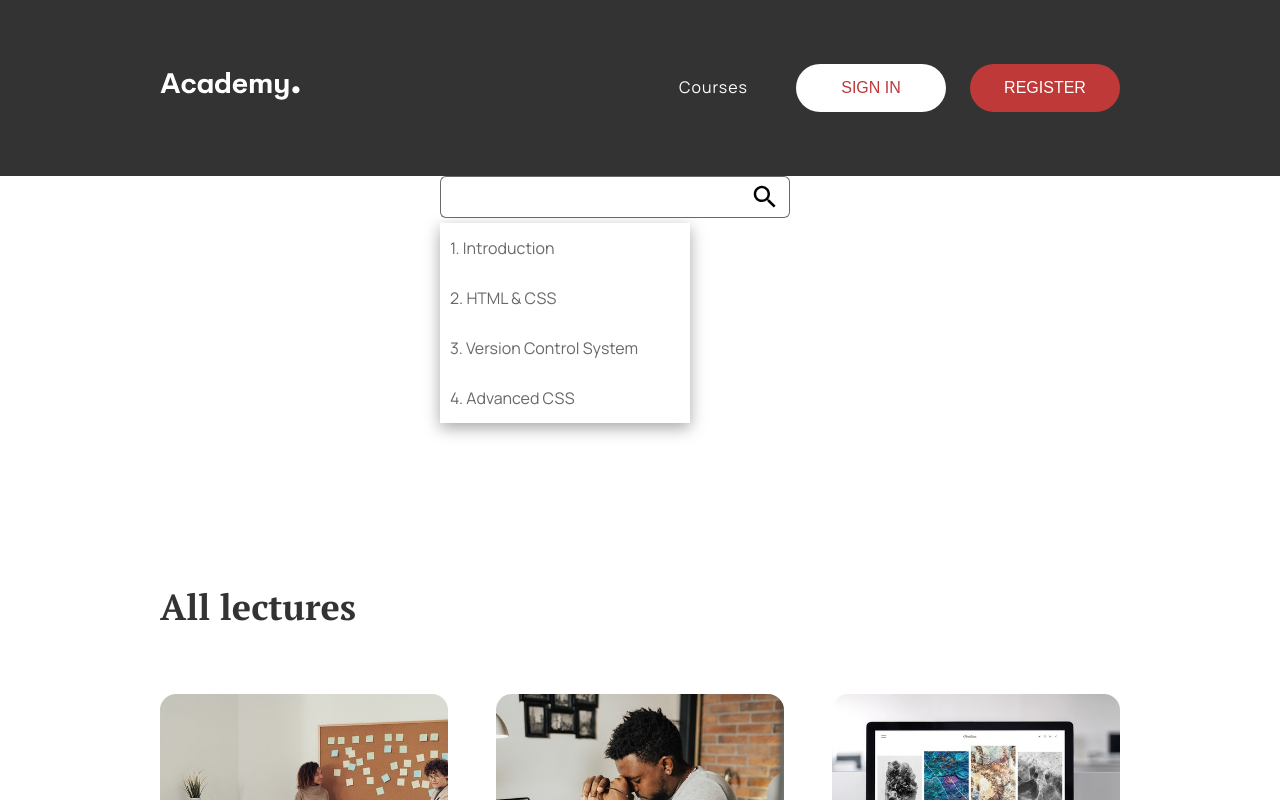
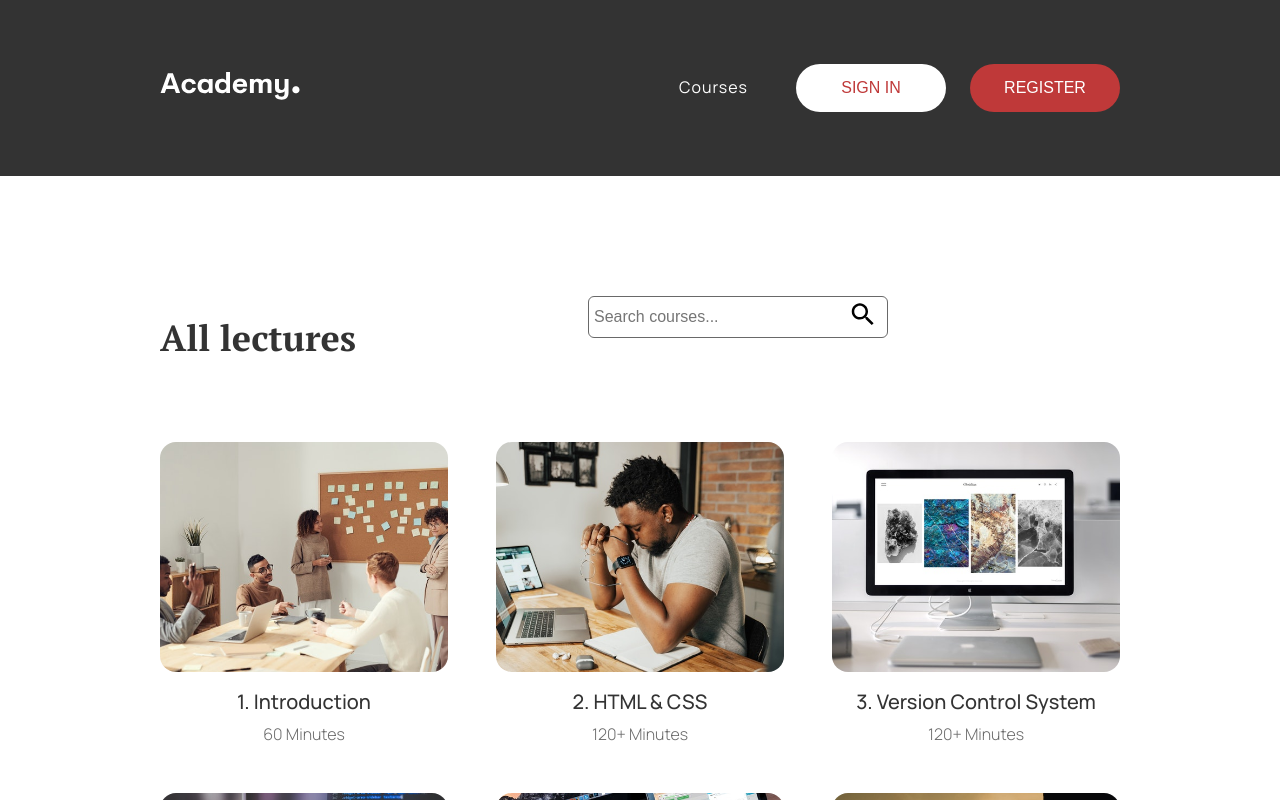
Before and after one commit to adurcevic/Speck-project, a React (Create React App) app: page /courses in a window 1280 px wide. Shown: the top 800 px of the page. Built offline with nearby package versions, Linux system fonts and the light colour scheme.

Commit message:
Added new styles and positioning SearchBar

```diff
--- a/src/components/SearchBar/SearchBar.js
+++ b/src/components/SearchBar/SearchBar.js
@@ -1,36 +1,60 @@
 import React from "react";
-// import { useState } from "react";
+import { useState } from "react";
 import {
   Search,
   SearchInputs,
   SearchBar as Bar,
   IconContainer,
   Icon,
+  ClearIcon,
   Courses,
   SearchOutput,
   Output,
 } from "./SearchBarStyle";
 import coursesMock from "../../lib/mock/courses";
 
-function SearchBar({ placeholder, data, disabled }) {
-  // const [focus, setFocus] = useState(false);
+function SearchBar({ placeholder, disabled }) {
+  const [filteredData, setFilteredData] = useState([]);
+  const [wordEntered, setWordEntered] = useState("");
+
+  const handleSearch = (event) => {
+    const searchWord = event.target.value;
+    setWordEntered(searchWord);
+    const newFilter = coursesMock.filter((value) => {
+      return value.title.toLowerCase().includes(searchWord.toLowerCase());
+    });
+
+    searchWord === "" ? setFilteredData([]) : setFilteredData(newFilter);
+  };
+
+  const clearInput = () => {
+    setFilteredData([]);
+    setWordEntered("");
+  };
 
   return (
     <Search>
       <SearchInputs>
         <Bar
-          // onClick={() => setFocus((focus = true))}
           type="text"
-          placeholder={placeholder}
-          data={data}
+          placeholder="Search courses..."
           disabled={disabled}
+          onChange={handleSearch}
+          maxLength={20}
+          value={wordEntered}
         />
         <IconContainer>
+          {filteredData.length === 0 ? (
             <Icon />
+          ) : (
+            <ClearIcon onClick={clearInput} />
+          )}
         </IconContainer>
       </SearchInputs>
+
+      {filteredData.length != 0 && (
         <Courses>
-        {coursesMock.map((value, key) => {
+          {filteredData.map((value, key) => {
             return (
               <SearchOutput to={`/course/${value.id}`}>
                 <Output>{value.title}</Output>
@@ -38,6 +62,7 @@ function SearchBar({ placeholder, data, disabled }) {
             );
           })}
         </Courses>
+      )}
     </Search>
   );
 }
--- a/src/components/SearchBar/SearchBarStyle.js
+++ b/src/components/SearchBar/SearchBarStyle.js
@@ -2,6 +2,7 @@ import styled from "styled-components";
 import { colors, breakpoints } from "../../lib/style/theme";
 import { Link } from "react-router-dom";
 import SearchIcon from "@material-ui/icons/Search";
+import CloseIcon from "@material-ui/icons/Close";
 
 export const Search = styled.div`
   padding: 0 15px;
@@ -15,17 +16,16 @@ export const Search = styled.div`
 `;
 
 export const SearchInputs = styled.div`
-  display: flex;
+  position: relative;
+  width: 300px;
 `;
 
 export const SearchBar = styled.input`
   width: 300px;
+  padding-left: 5px;
 
   border: 1px solid ${colors.textSecondary};
-  border-right: none;
   border-radius: 6px;
-  border-top-right-radius: 0;
-  border-bottom-right-radius: 0;
   line-height: 40px;
   outline: none;
   font-size: 14px;
@@ -40,22 +40,20 @@ export const SearchBar = styled.input`
 `;
 
 export const IconContainer = styled.div`
-  width: 50px;
-  background-color: ${colors.bgPrimary};
-  display: grid;
-  place-items: center;
-  border: 1px solid ${colors.textSecondary};
-  border-left: none;
-  border-top-right-radius: 6px;
-  border-bottom-right-radius: 6px;
-
-  &:focus {
-    border: ${colors.textPrimary};
-  }
+  position: absolute;
+  right: 10px;
+  top: 50%;
+  transform: translate(0, -50%);
+  width: 30px;
 `;
 
 export const Icon = styled(SearchIcon)`
   font-size: 30px !important;
+`;
+
+export const ClearIcon = styled(CloseIcon)`
+  font-size: 30px !important;
+  cursor: pointer;
 `;
 
 export const Courses = styled.div`
@@ -77,7 +75,11 @@ export const SearchOutput = styled(Link)`
   height: 50px;
   display: flex;
   align-items: center;
-  color: ${colors.textSecondary};
+  color: ${colors.textPrimary};
+
+  &:hover {
+    background-color: ${colors.bgSecondary};
+  }
 `;
 
 export const Output = styled.p`
--- a/src/components/Section/Section.js
+++ b/src/components/Section/Section.js
@@ -1,6 +1,7 @@
 import React from "react";
 import { useNavigate } from "react-router-dom";
 import { Button } from "../../lib/style/generalStyles";
+import SearchBar from "../SearchBar/SearchBar";
 import {
   Section as SectionWrapper,
   SectionInner,
@@ -20,6 +21,7 @@ const Section = ({
   children,
   isTestimonial,
   isMainTitle = false,
+  isSearchBarVisible = false,
 }) => {
   let navigate = useNavigate();
 
@@ -30,6 +32,7 @@ const Section = ({
         {isHeadingVisible && (
           <Heading>
             {title && { isMainTitle } ? <H1>{title}</H1> : <H2>{title}</H2>}
+            {isSearchBarVisible && <SearchBar />}
             {buttonText && (
               <Button
                 onClick={() => navigate(path)}
--- a/src/pages/Courses/Courses.js
+++ b/src/pages/Courses/Courses.js
@@ -30,11 +30,12 @@ const Courses = () => {
     <>
       <Header isSecondary={[true]} />
       <Main>
-        <SearchBar></SearchBar>
+        {/* <SearchBar></SearchBar> */}
         <Section
           title={"All lectures"}
           isHeadingVisible={true}
           isMainTitle={true}
+          isSearchBarVisible={true}
         >
           {!loaded ? (
             <Grid>
```
Lines whose indentation alone changed are shown as unchanged.
